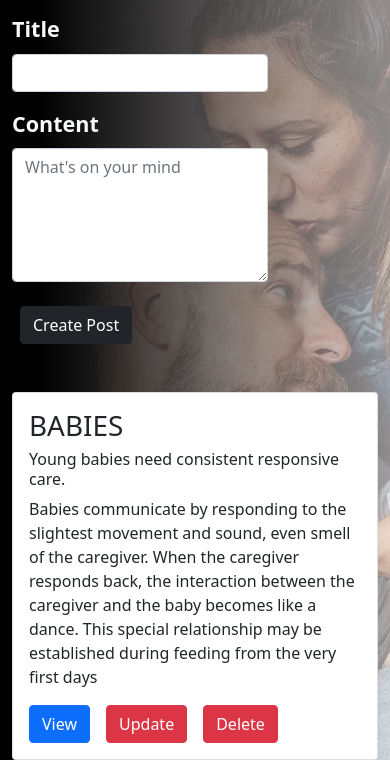
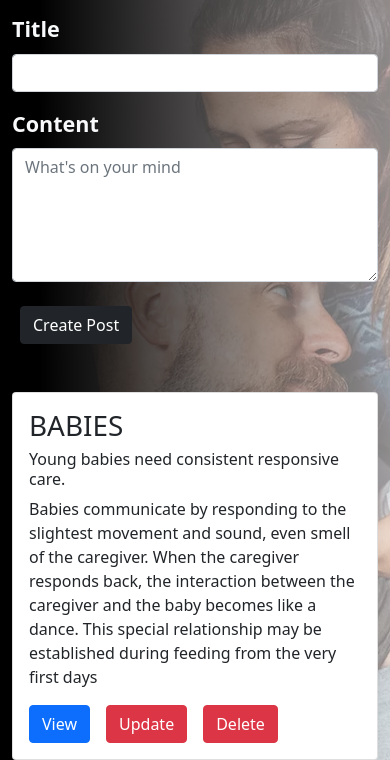
Before and after one commit to Cyn-thi/First-Javascript-task, a plain HTML site: page post.html in a window 390 px wide. Shown: the part 87-847 px from the top of the page. Drawn offline with Linux system fonts and the light colour scheme; no server answers; a web font is replaced by a local one.

Commit message:
Update style.css

```diff
--- a/css/style.css
+++ b/css/style.css
@@ -42,9 +42,3 @@ body {
         width: 100%!important;
     }
 }
-
-@media (max-width: 769px) {
-    .form-control {
-        width: 70%!important;
-    }
-}
```
